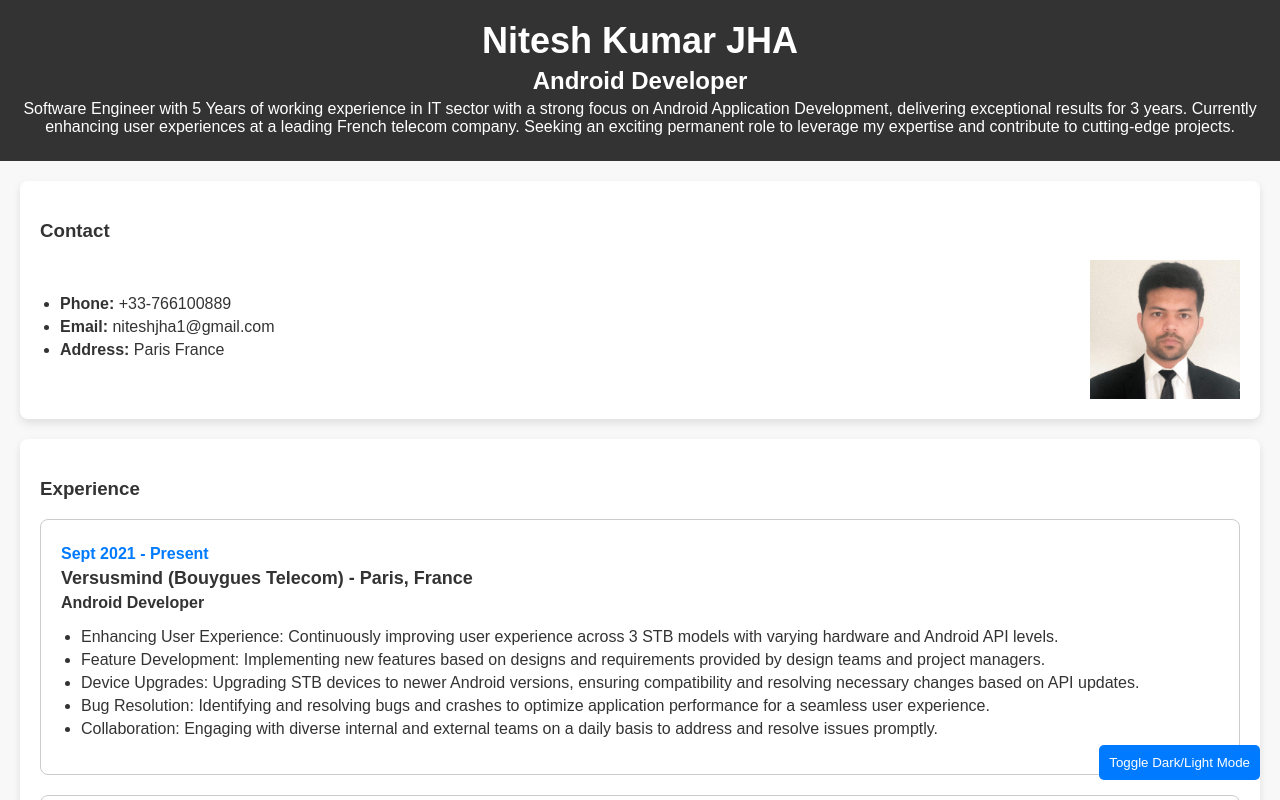
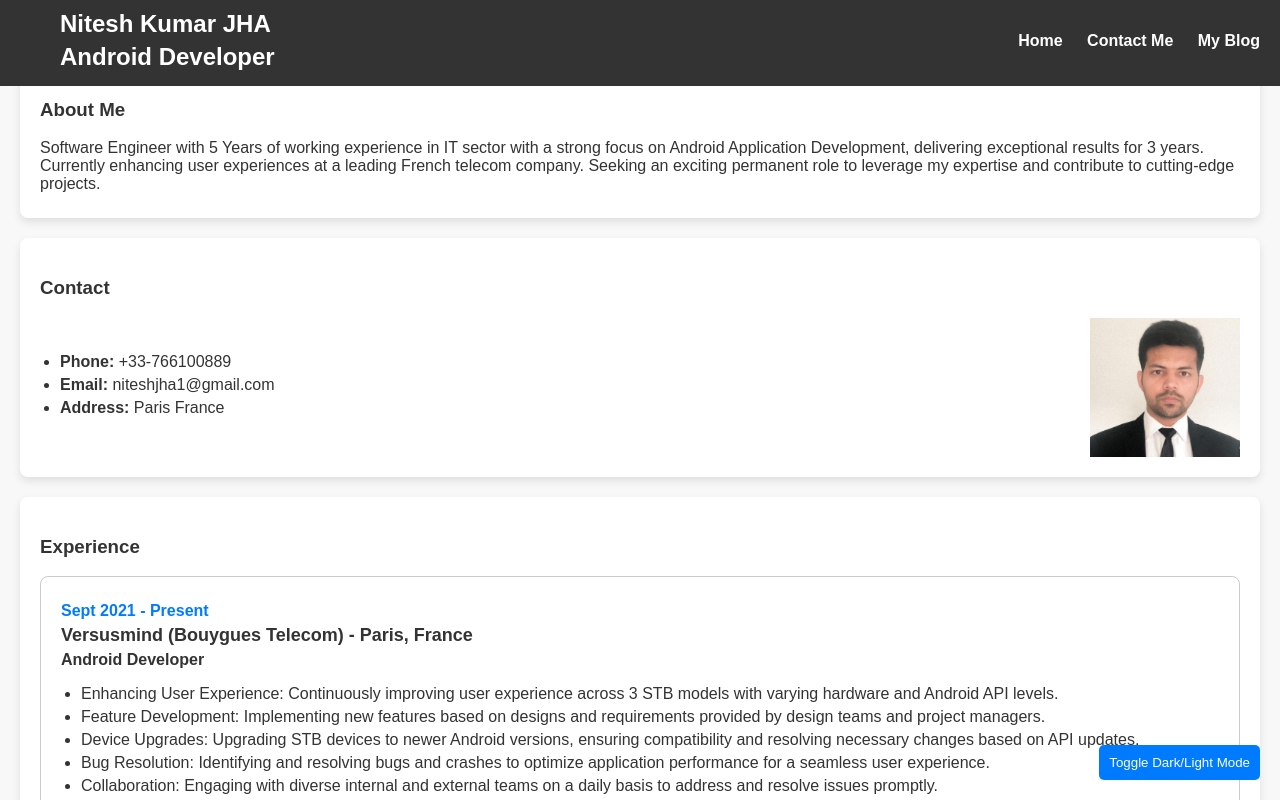
Before and after one commit to niteshjha1/niteshkumarjha, a plain HTML site: page index.html in a window 1280 px wide. Shown: the top 800 px of the page. Drawn offline with Linux system fonts and the light colour scheme.

Commit message:
Adding Navigation Buttons

```diff
--- a/index.html
+++ b/index.html
@@ -7,13 +7,27 @@
     <link rel="stylesheet" href="styles.css">
 </head>
 <body>
-    <header>
-        <h1>Nitesh Kumar JHA</h1>
-        <h2>Android Developer</h2>
-        <p>Software Engineer with 5 Years of working experience in IT sector with a strong focus on Android Application Development, delivering exceptional results for 3 years. Currently enhancing user experiences at a leading French telecom company. Seeking an exciting permanent role to leverage my expertise and contribute to cutting-edge projects.</p>
-    </header>
+    <header class="top-bar">
+    <div class="container">
+        <div class="name-info">
+            <h1>Nitesh Kumar JHA</h1>
+            <h2>Android Developer</h2>
+        </div>
+        <nav>
+            <ul class="nav-links">
+                <li><a href="#contact">Home</a></li>
+                <li><a href="#contact">Contact Me</a></li>
+                <li><a href="#blog">My Blog</a></li>
+            </ul>
+        </nav>
+    </div>
+</header>
 
     <main>
+	     <section>
+            <h3>About Me</h3>
+            <p>Software Engineer with 5 Years of working experience in IT sector with a strong focus on Android Application Development, delivering exceptional results for 3 years. Currently enhancing user experiences at a leading French telecom company. Seeking an exciting permanent role to leverage my expertise and contribute to cutting-edge projects.</p>
+        </section>
         <section>
     <h3>Contact</h3>
     <div class="contact-info">
@@ -116,7 +130,7 @@
         <li>Linux</li>
         <li>Android Development</li>
         <li>InVision</li>
-        <li>Fierebase</li>
+        <li>Firebase</li>
     </ul>
 </section>
 
--- a/styles.css
+++ b/styles.css
@@ -123,9 +123,6 @@ li {
 
 /* Skill Style */
 
-
-
-
 .skills-list {
     display: flex;
     flex-wrap: wrap;
@@ -140,5 +137,123 @@ li {
     background-color: #007bff;
     color: #fff;
     border-radius: 20px;
-    width: calc(16.666% - 15px); /* Distribute items evenly across 6 columns with margin */
+    width: calc(16.666% - 15px);  /* Distribute items evenly across 6 columns with margin */
 }
+
+
+.top-bar {
+    position: fixed;
+    top: 0;
+    left: 0;
+    width: 100%;
+    background-color: #333;
+    color: #fff;
+    padding: 10px 0;
+    z-index: 1000; /* Ensure the top bar stays on top of other content */
+}
+
+.container {
+    max-width: 1200px;
+    margin: 0 auto;
+    padding: 0 20px;
+    display: flex;
+    justify-content: space-between;
+    align-items: center;
+}
+
+.nav-links {
+    list-style: none;
+    padding: 0;
+    margin: 0;
+}
+
+.nav-links li {
+    display: inline-block;
+    margin-right: 20px;
+}
+
+.nav-links li:last-child {
+    margin-right: 0;
+}
+
+.nav-links li a {
+    color: #fff;
+    text-decoration: none;
+    font-weight: bold;
+    transition: color 0.3s ease;
+}
+
+.nav-links li a:hover {
+    color: #007bff;
+}
+
+
+
+.top-bar {
+    position: fixed;
+    top: 0;
+    left: 0;
+    width: 100%;
+    background-color: #333;
+    color: #fff;
+    padding: 10px 20px; /* Adjust padding to provide space for navigation */
+    z-index: 1000; /* Ensure the top bar stays on top of other content */
+}
+
+.container {
+    max-width: 1200px;
+    margin: 0 auto;
+    display: flex;
+    justify-content: space-between;
+    align-items: center;
+}
+
+.nav-links {
+    list-style: none;
+    padding: 0;
+    margin: 0;
+}
+
+.nav-links li {
+    display: inline-block;
+    margin-right: 20px;
+}
+
+.nav-links li:last-child {
+    margin-right: 0;
+}
+
+.nav-links li a {
+    color: #fff;
+    text-decoration: none;
+    font-weight: bold;
+    transition: color 0.3s ease;
+}
+
+.nav-links li a:hover {
+    color: #007bff;
+}
+
+.name-info {
+    display: flex;
+    flex-direction: column;
+    align-items: flex-start;
+}
+
+.name-info h1 {
+    margin: 0;
+    font-size: 24px;
+}
+
+* Blue color for "Android Developer" */
+.name-info h2 {
+    color: #007bff; /
+    margin: 5px 0;
+}
+
+main {
+    padding-top: 60px;
+    padding-right: 20px;
+    padding-bottom: 20px;
+    padding-left: 20px;
+}
```
